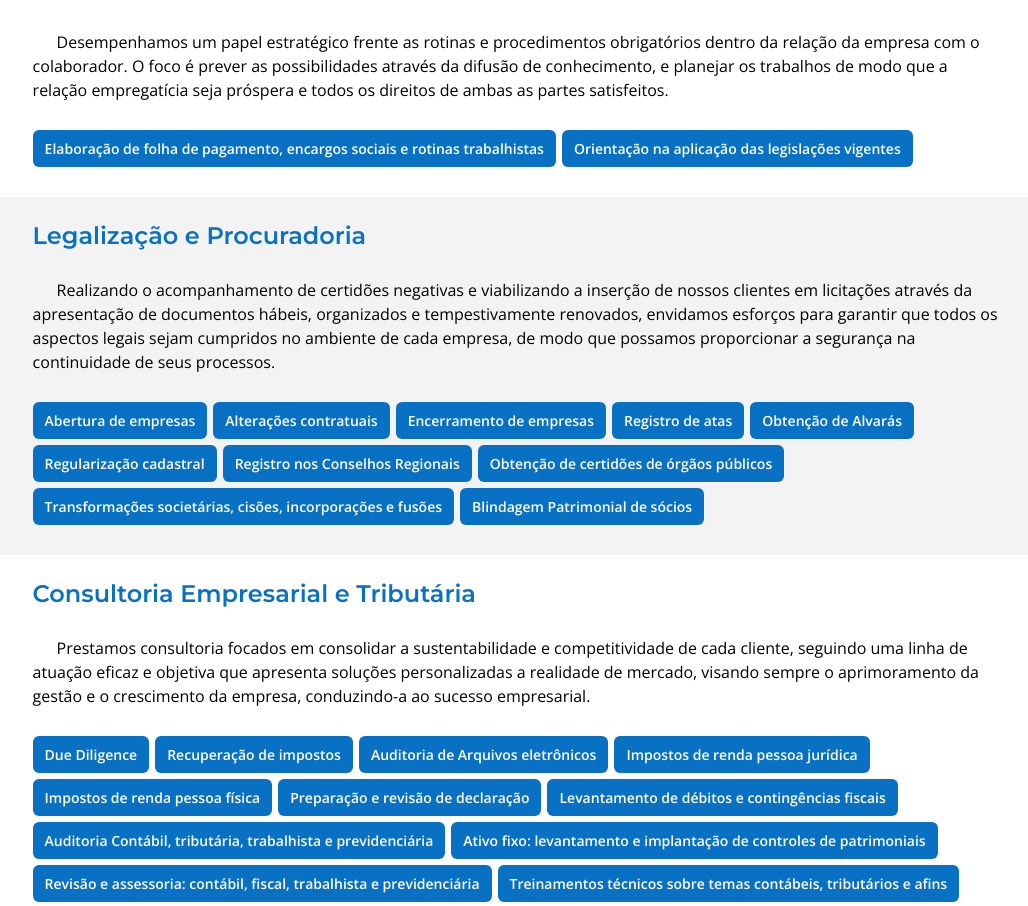
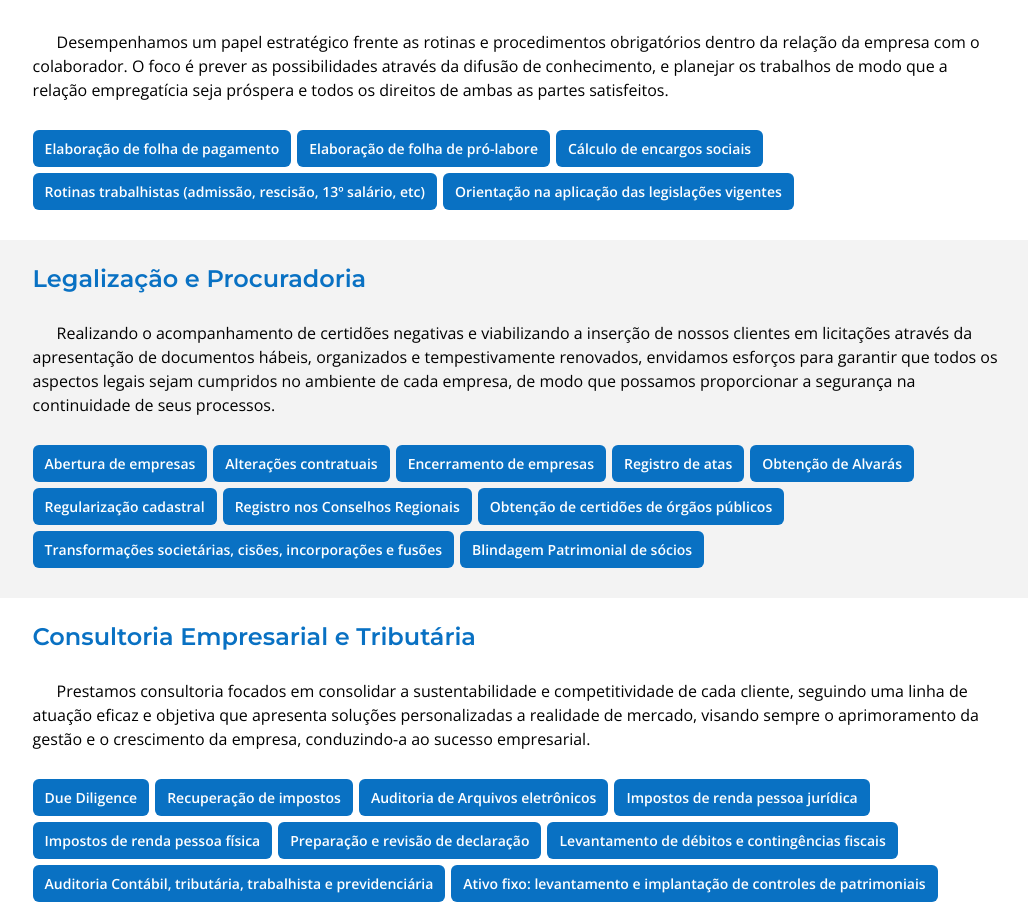
Before and after one commit to indexgestaocontabil/indexgestaocontabil.github.io, a React (Create React App) app: page /servicos in a window 1280 px wide. Shown: the part 1120-2026 px from the top of the page, without its empty margins (121-1149 px from the left). Built offline with nearby package versions, Linux system fonts and the light colour scheme.

Commit message:
Text Update

```diff
--- a/public/index.html
+++ b/public/index.html
@@ -7,7 +7,7 @@
     <meta name="theme-color" content="#000000" />
     <meta
       name="description"
-      content="Web site created using create-react-app"
+      content="Empresa de contabilidade em Salvador-BA que oferece serviços completos para pessoas e empresas. Assessoria, consultoria e orientação financeira. Ajudamos a alcançar sucesso nos negócios."
     />
     <meta name="google" content="notranslate" />
     <link rel="apple-touch-icon" href="%PUBLIC_URL%/logo192.png" />
--- a/src/pages/AboutPage/content.json
+++ b/src/pages/AboutPage/content.json
@@ -13,7 +13,7 @@
   "mission": "Contribuir para o crescimento dos nossos clientes oferendo informações contábeis confiáveis para a melhor tomada de decisão.",
   "vision": "Tornar-se referência na área contábil, através da prestação de serviço com total transparência e compromisso com os nossos clientes.",
   "values": {
-    "text": "A Index opera baseada em valores que são essenciais em toda relação entre nossa equipe e conosco e nossos clientes.",
+    "text": "A Index opera baseada em valores que são essenciais em toda relação entre nossa equipe e nossos clientes.",
     "tags": [
       {
         "label": "Ética",
--- a/src/pages/HomePage/FeaturedItem/FeaturedItem.tsx
+++ b/src/pages/HomePage/FeaturedItem/FeaturedItem.tsx
@@ -13,7 +13,7 @@ const FeaturedItem = ({ title, description, Icon }: PropsType) => {
   return (
     <div className="featured-item">
       <div className="featured-item-icon">
-        {Icon && <Icon size={PARAMS.VIEWPORT.IS_MOBILE ? 64 : 46} />}
+        {Icon && <Icon size={PARAMS.VIEWPORT.IS_MOBILE ? 64 : 52} />}
       </div>
       <div className="featured-item-content">
         <Title
--- a/src/pages/HomePage/HomePage.tsx
+++ b/src/pages/HomePage/HomePage.tsx
@@ -7,7 +7,7 @@ import Slides from '../../components/Slides/Slides';
 import Title from '../../components/Title/Title';
 import { Link } from 'react-router-dom';
 import FeaturedItem from './FeaturedItem/FeaturedItem';
-import { BiSupport } from 'react-icons/bi';
+import { BiSupport, BiTimeFive } from 'react-icons/bi';
 import { FaUserFriends } from 'react-icons/fa';
 
 const getIcon = (icon: string) => {
@@ -17,6 +17,9 @@ const getIcon = (icon: string) => {
 
     case 'user-friends':
       return FaUserFriends;
+
+    case 'time':
+      return BiTimeFive;
   }
 };
 
--- a/src/pages/HomePage/content.json
+++ b/src/pages/HomePage/content.json
@@ -25,9 +25,14 @@
         "description": "Gosta de se comunicar por WhatsApp? Ou prefere e-mail? Talvez ligação? Aqui na Index iremos lhe atender a forma que melhor lhe convier!"
       },
       {
-        "icon": "user-friends",
+        "icon": "time",
         "title": "Horário de Atendimento Estendido",
         "description": "Sabemos que nem sempre você tem tempo para ver questões de contabilidade em horas úteis. Por conta disso, nossos clientes contam com um horário de atendimento diferenciado e personalizado com o objetivo de melhor atender às suas necessidades!"
+      },
+      {
+        "icon": "user-friends",
+        "title": "Comunicação Humanizada",
+        "description": "Criamos laços e conexões duradouras com nossos clientes. Atendemos através de uma comunicação humanizada, mantendo uma abordagem fluida e natural. Somos proativos em relação às suas necessidades, respondemos prontamente às perguntas e oferecemos serviços de valor agregado."
       }
     ]
   },
--- a/src/pages/ServicesPage/content.json
+++ b/src/pages/ServicesPage/content.json
@@ -31,7 +31,10 @@
       "title": "Área Trabalhista",
       "description": "Desempenhamos um papel estratégico frente as rotinas e procedimentos obrigatórios dentro da relação da empresa com o colaborador. O foco é prever as possibilidades através da difusão de conhecimento, e planejar os trabalhos de modo que a relação empregatícia seja próspera e todos os direitos de ambas as partes satisfeitos.",
       "activities": [
-        "Elaboração de folha de pagamento, encargos sociais e rotinas trabalhistas",
+        "Elaboração de folha de pagamento",
+        "Elaboração de folha de pró-labore",
+        "Cálculo de encargos sociais",
+        "Rotinas trabalhistas (admissão, rescisão, 13º salário, etc)",
         "Orientação na aplicação das legislações vigentes"
       ]
     },
```
